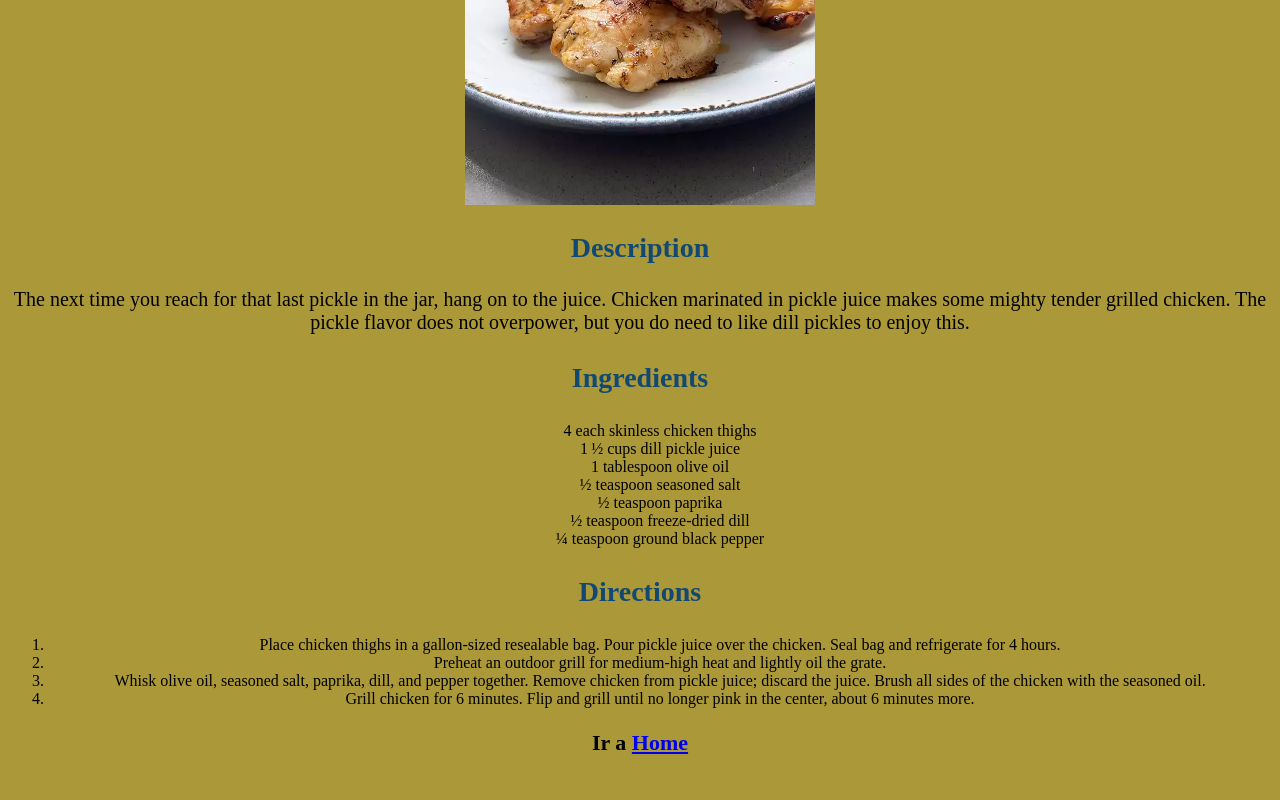
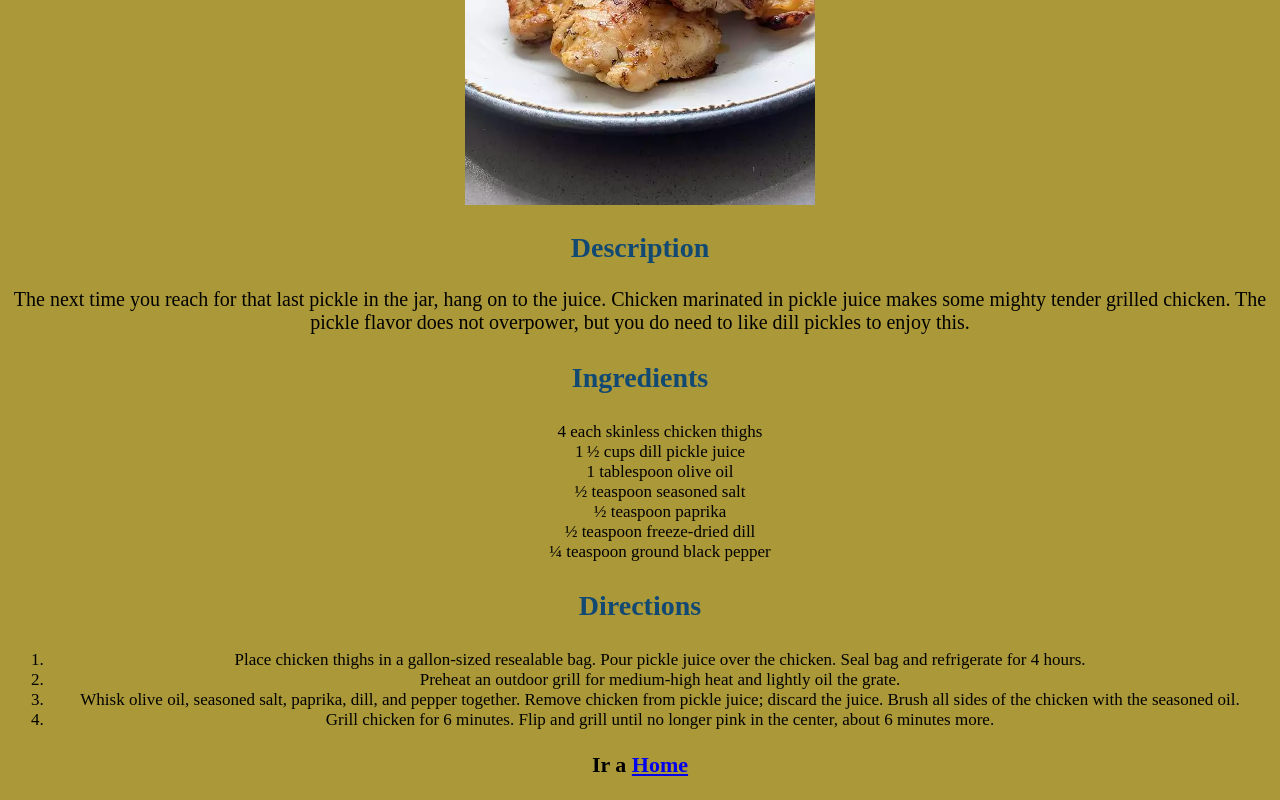
Before and after one commit to Ahiezer7/odin-recipes, a plain HTML site: page recipes/chicken.html in a window 1280 px wide. Shown: the part 347-1147 px from the top of the page. Before the commit the page ends 1125 px from the top, so only its background shows below. Drawn offline with Linux system fonts and the light colour scheme.

Commit message:
add to the list font-size property

```diff
--- a/style.css
+++ b/style.css
@@ -29,6 +29,15 @@ ul li {
   list-style: none;
 }
 
+ul li {
+  font-size: 17px;
+}
+
+ol li {
+  font-size: 17px;
+}
+
+
 h2,
 h3 {
   color: #114973;
```
